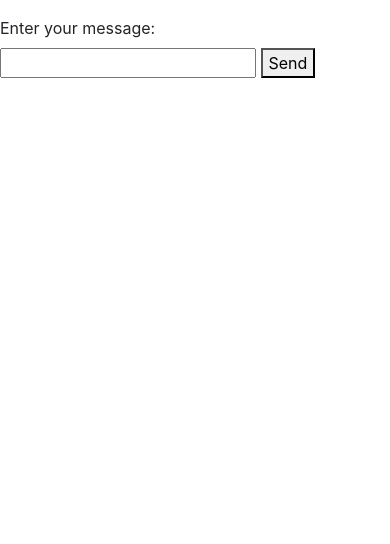
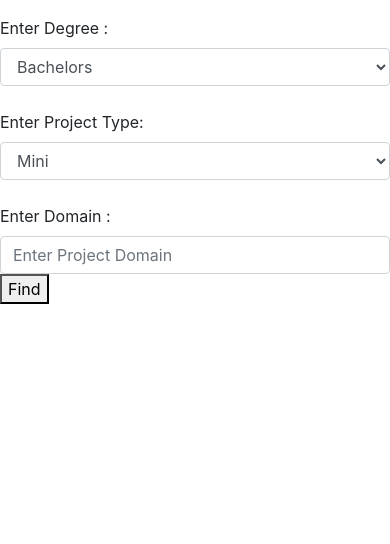
Before and after one commit to pratyushd02/miniproject-oversight, a Django app: page /pro_ideas in a window 390 px wide. Shown: the part 80-624 px from the top of the page. Run offline with Django 3.2, Linux system fonts and the light colour scheme; some libraries are stand-ins or nearby versions.

Commit message:
chatbot integrated

```diff
--- a/oversight/oversight/settings.py
+++ b/oversight/oversight/settings.py
@@ -37,8 +37,10 @@ INSTALLED_APPS = [
     'django.contrib.sessions',
     'django.contrib.messages',
     'django.contrib.staticfiles',
+    'django.contrib.humanize',
     'gradpred',
     'oversight',
+    'crispy_forms',
 ]
 
 MIDDLEWARE = [
@@ -128,4 +130,4 @@ DEFAULT_AUTO_FIELD = 'django.db.models.BigAutoField'
 
 import openai
 
-openai.api_key = "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"
+openai.api_key = "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"
--- a/oversight/oversight/templates/pro_ideas.html
+++ b/oversight/oversight/templates/pro_ideas.html
@@ -2,9 +2,24 @@
 
 <form method="POST">
     {% csrf_token %}
-    <label>Enter your message:</label>
-    <input type="text" name="user_input" />
-    <button type="submit">Send</button>
+
+    <label for="inputState">Enter Degree :</label>
+    <select name="degree"  class="form-control">
+      <option value="1">Bachelors</option>
+      <option value="2">Masters</option>
+    </select> <br>
+
+    <label for="type">Enter Project Type: </label>
+    <select name="type"  class="form-control">
+        <option value="1">Mini</option>
+        <option value="2">Major</option>
+    </select> <br>
+
+    <label for="domain">Enter Domain : </label>
+    <input type="text" class="form-control" name="domain" id="domain" placeholder="Enter Project Domain">
+
+
+    <button type="submit">Find</button>
     </form>
 
     {% if response %}
--- a/oversight/oversight/urls.py
+++ b/oversight/oversight/urls.py
@@ -24,7 +24,7 @@ urlpatterns = [
     path('admin/', admin.site.urls),
     path('gradpred/', include('gradpred.urls')),
     path('', views.index,name="home"),
-    path('forums', views.forums,name="forums"),
+    path('forums/', views.forums,name="forums"),
     path('pro_ideas', views.pro_ideas,name="pro_ideas"),
     path('contact', views.contact,name="contact"),
 ]
--- a/oversight/oversight/views.py
+++ b/oversight/oversight/views.py
@@ -1,4 +1,4 @@
-from django.http import HttpResponse
+from django.http import HttpResponse,JsonResponse
 from django.shortcuts import render,HttpResponse
 import openai
 
@@ -6,7 +6,7 @@ import openai
 
 def chatbot_response(user_input):
     response = openai.Completion.create(
-    engine="text-davinci-002",
+    engine="text-davinci-003",
     prompt=user_input,
     temperature=0.5,
     max_tokens=1024,
@@ -20,13 +20,31 @@ def index(request):
     return render(request,'index.html')
 
 def forums(request):
-    return render(request,'forums.html')
+    if request.method == 'POST':
+        input_text = request.POST['input']
+        response = chatbot_response(input_text)
+        response = response.strip()
+        return JsonResponse({'response':response})
+    else:
+        return render(request,'forums.html')
 
 def pro_ideas(request):
-    user_input = ""
-    user_input = request.POST.get("user_input")
-    if user_input != None:
-        response = chatbot_response(user_input)
+    degree = float(request.POST.get("degree",-1))
+    type = float(request.POST.get("type",-1))
+    domain = request.POST.get("domain",-1)
+
+    if degree != -1 or type != -1 or domain != -1:
+        if degree == 1:
+            degree = "Bachelors"
+        else:
+            degree = "Masters"
+
+        if type == 1:
+            type = "Mini"
+        else:
+            type = "Major"
+
+        response = chatbot_response("List projects in bullet points that can be made for a "+type+" project "+"in the domain of "+domain+" for a "+degree+" degree student with their online examples")
     else:
         response = ""
 
```
Also changed, not shown: oversight/oversight/templates/forums.html (+58 -0 lines), oversight/oversight/templates/scripts.html (added, +7 -0 lines).
